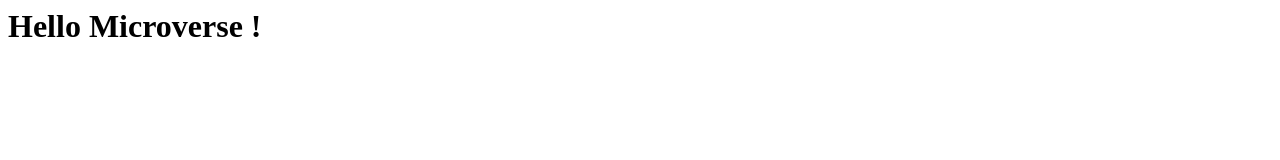
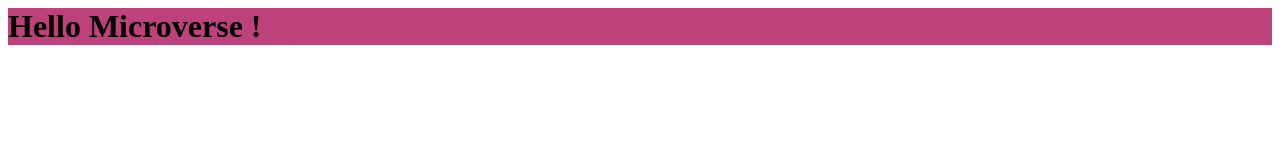
Before and after one commit to AlaaAlsalem/Hello-World, a plain HTML site: page index.html in a window 1280 px wide. Drawn offline with Linux system fonts and the light colour scheme.

Commit message:
Add style to the header

```diff
--- /dev/null
+++ b/Styles.css
@@ -0,0 +1,4 @@
+.header{
+    background-color: rgb(189, 66, 123);
+    color: black;
+}
--- a/index.html
+++ b/index.html
@@ -3,9 +3,10 @@
     <meta charset="UTF-8">
     <meta http-equiv="X-UA-Compatible" content="IE=edge">
     <meta name="viewport" content="width=device-width, initial-scale=1.0">
-    <title>Document</title>
+    <link rel="stylesheet" href="styles.css">
+    <title>Hello Microverse</title>
 </head>
 <body>
-    <h1 class="Header">Hello Microverse !</h1>
+    <h1 class="header">Hello Microverse !</h1>
 </body>
 </html>
```
